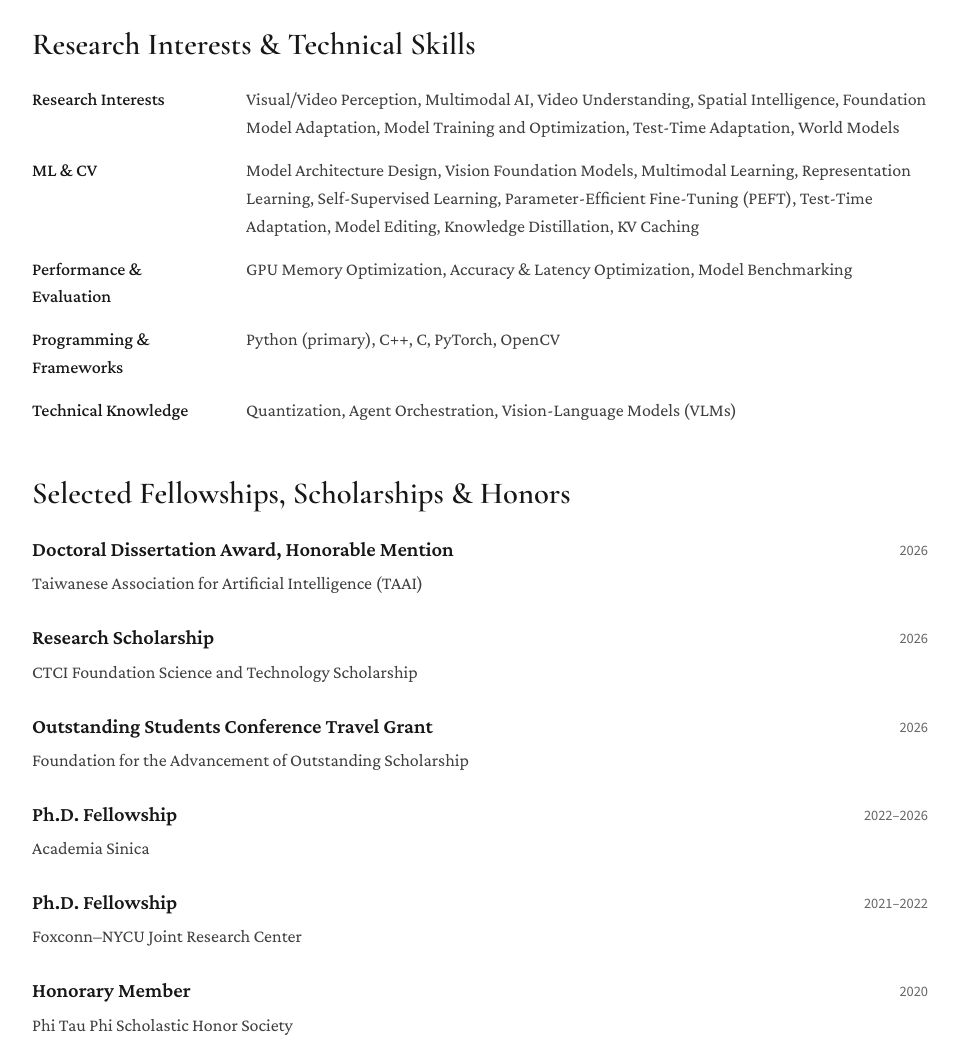
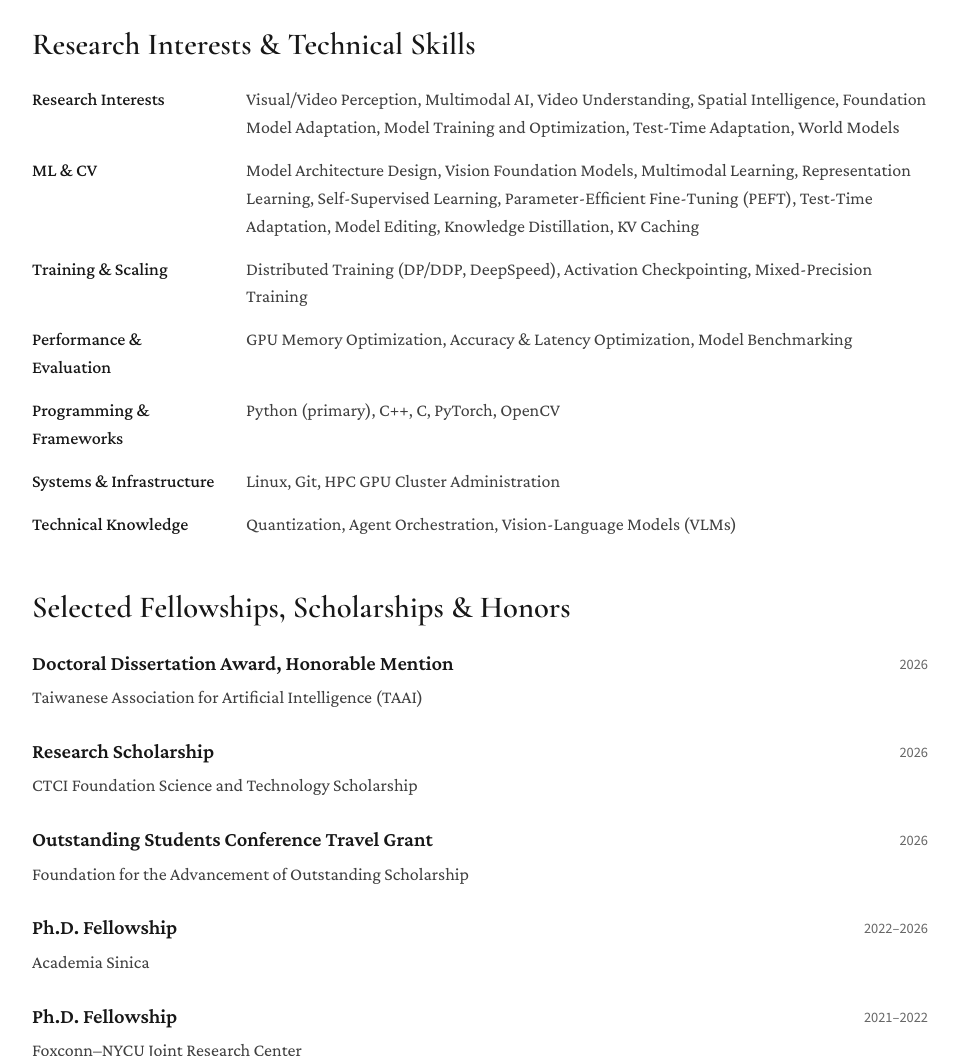
Before and after one commit to chenshihfang/chenshihfang.github.io, a plain HTML site: page cv/index.html in a window 1280 px wide. Shown: the part 4298-5354 px from the top of the page, without its empty margins (160-1119 px from the left). Drawn offline with Linux system fonts and the light colour scheme.

Commit message:
Preserve existing training and infrastructure skill groups

```diff
--- a/cv/index.html
+++ b/cv/index.html
@@ -232,8 +232,10 @@
       <h2 id="skills-title">Research Interests &amp; Technical Skills</h2>
       <div class="skill-row"><div class="skill-label">Research Interests</div><p>Visual/Video Perception, Multimodal AI, Video Understanding, Spatial Intelligence, Foundation Model Adaptation, Model Training and Optimization, Test-Time Adaptation, World Models</p></div>
       <div class="skill-row"><div class="skill-label">ML &amp; CV</div><p>Model Architecture Design, Vision Foundation Models, Multimodal Learning, Representation Learning, Self-Supervised Learning, Parameter-Efficient Fine-Tuning (PEFT), Test-Time Adaptation, Model Editing, Knowledge Distillation, KV Caching</p></div>
+      <div class="skill-row"><div class="skill-label">Training &amp; Scaling</div><p>Distributed Training (DP/DDP, DeepSpeed), Activation Checkpointing, Mixed-Precision Training</p></div>
       <div class="skill-row"><div class="skill-label">Performance &amp; Evaluation</div><p>GPU Memory Optimization, Accuracy &amp; Latency Optimization, Model Benchmarking</p></div>
       <div class="skill-row"><div class="skill-label">Programming &amp; Frameworks</div><p>Python (primary), C++, C, PyTorch, OpenCV</p></div>
+      <div class="skill-row"><div class="skill-label">Systems &amp; Infrastructure</div><p>Linux, Git, HPC GPU Cluster Administration</p></div>
       <div class="skill-row"><div class="skill-label">Technical Knowledge</div><p>Quantization, Agent Orchestration, Vision-Language Models (VLMs)</p></div>
     </section>
 
```
Also changed, not shown: index.html (+2 -0 lines).
